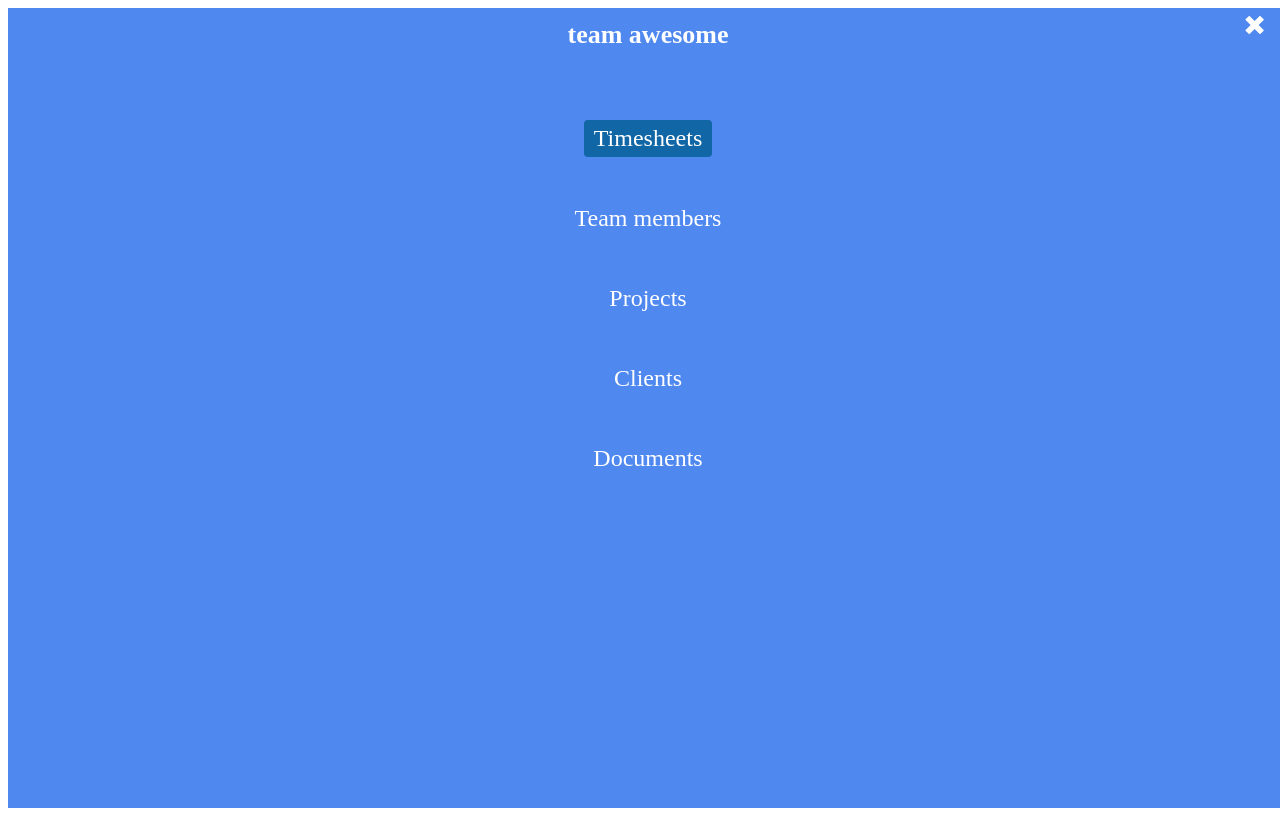
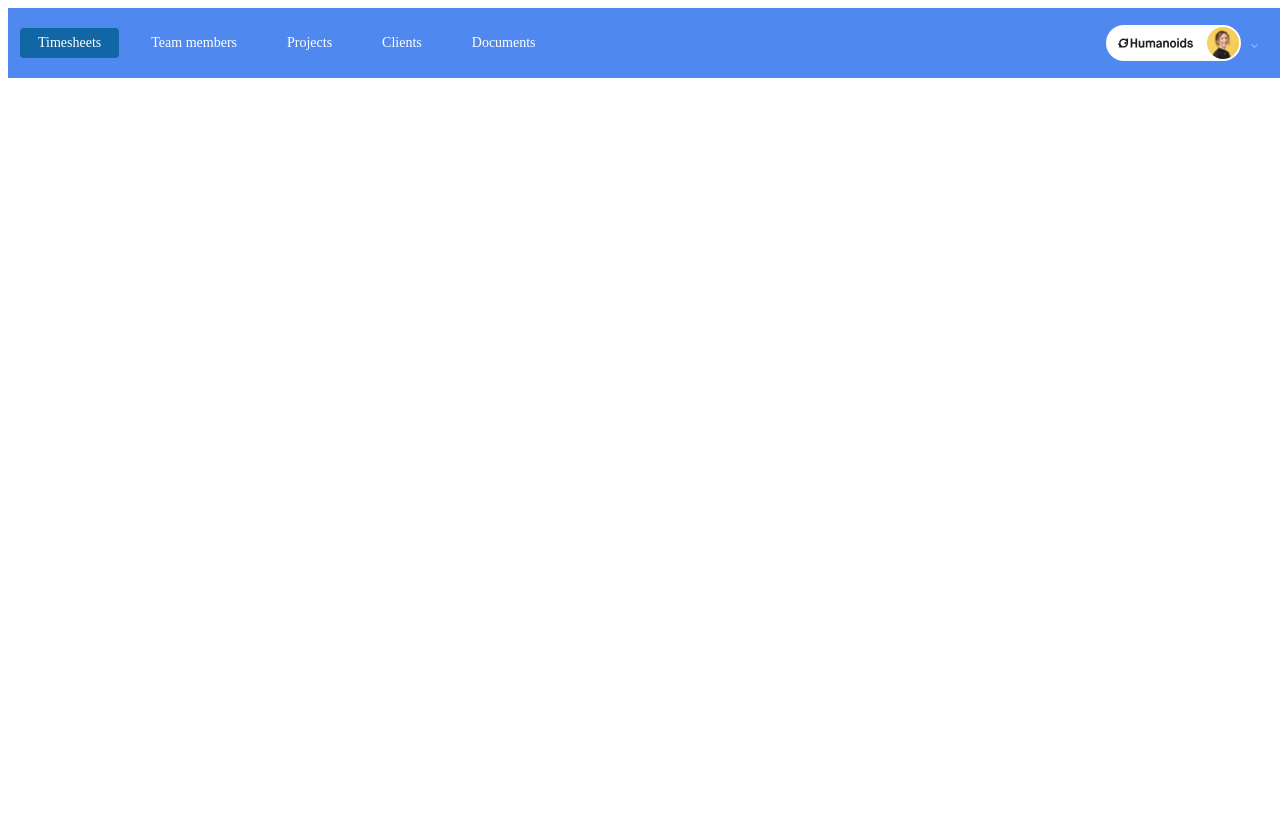
Before and after one commit to humanoidsbv/team-awesome-amijs, a Next.js app: page / in a window 1280 px wide. Built offline with nearby package versions, Linux system fonts and the light colour scheme.

Commit message:
Add desktop navigation

```diff
--- /dev/null
+++ b/next.config.js
@@ -0,0 +1,12 @@
+module.exports = {
+    webpack(config) {
+        config.module.rules.push({
+            test: /\.svg$/,
+            issuer: {
+            test: /\.(js|ts)x?$/,
+        },
+        use: ['@svgr/webpack'],
+    })
+    return config;
+    },
+};
--- a/package.json
+++ b/package.json
@@ -23,5 +23,8 @@
     "react": "^17.0.2",
     "react-dom": "^17.0.2",
     "styled-components": "^5.2.3"
+  },
+  "devDependencies": {
+    "@svgr/webpack": "^5.5.0"
   }
 }
--- /dev/null
+++ b/src/components/AccountButton.jsx
@@ -0,0 +1,20 @@
+import ArrowIcon from '../../public/assets/arrow-down.svg';
+import HumanoidsLogo from '../../public/assets/humanoids-logo.svg'
+
+import * as Styled from '../components/AccountButton.styled';
+
+function AccountButton () {
+    return (
+        <Styled.AccountWrapper>
+            <Styled.AccountButton>
+                <HumanoidsLogo />
+                <Styled.AccountPicture src="/assets/antje.jpg" />
+            </Styled.AccountButton>
+            <Styled.AccountArrow>
+                <ArrowIcon />
+            </Styled.AccountArrow>
+        </Styled.AccountWrapper>
+    )
+}
+
+export default AccountButton;
--- /dev/null
+++ b/src/components/AccountButton.styled.js
@@ -0,0 +1,49 @@
+import styled from 'styled-components';
+
+export const AccountWrapper = styled.div`
+    display: none;
+
+    @media screen and (min-width: 1024px) {
+        display: flex;
+        align-items: center;
+        margin: 0 30px 0 0;
+
+        &:hover {
+            cursor: pointer;
+        }
+    }
+`
+
+export const AccountButton = styled.div`
+    @media screen and (min-width: 1024px) {
+        align-items: center;
+        background-color: #ffffff;
+        border-radius: 18px;
+        display: flex;
+        height: 36px;
+        justify-content: space-between;
+        width: 135px;
+
+        > svg {
+            height: 10px;
+            width: 75px;
+            margin: 0 0 0 12px;
+        }
+    }
+`
+
+export const AccountPicture = styled.img`
+    @media screen and (min-width: 1024px) {
+        border-radius: 16px;
+        height: 32px;
+        width: 32px;
+        margin: 0 2px 0 0;
+    }
+`
+
+export const AccountArrow = styled.div`
+    @media screen and (min-width: 1024px) {
+        border-radius: 0.5px;
+        margin: 0 0 0 10px;
+    }
+`
--- a/src/components/Header.jsx
+++ b/src/components/Header.jsx
@@ -1,23 +1,24 @@
 import React, { useState } from 'react';
 import Navigation from '../components/Navigation';
+import AccountButton from '../components/AccountButton';
 
 import * as Styled from '../components/Header.styled';
+import HamburgerIcon from '../../public/assets/group.svg';
+import CrossIcon from '../../public/assets/shape.svg';
 
 function Header() {
 
     const [isOpen, setIsOpen] = useState(false);
     const handleClick = () => setIsOpen(!isOpen);
 
-    console.log(isOpen)
-
     return(
         <Styled.Header isOpen={isOpen}>
             <Styled.Title>team awesome</Styled.Title>
             <Styled.Button onClick={handleClick}>
-                <Styled.Cross isOpen={isOpen} src="/assets/shape.svg" />
-                <Styled.Hamburger isOpen={isOpen} src="/assets/group.svg" />
+                {isOpen ? <CrossIcon /> : <HamburgerIcon />}
             </Styled.Button>
             <Navigation isOpen={isOpen} />
+            <AccountButton />
         </Styled.Header>
     );
 }
--- a/src/components/Header.styled.js
+++ b/src/components/Header.styled.js
@@ -5,6 +5,13 @@ export const Header = styled.header`
     height: ${props => props.isOpen ? '50px' : '100vh'};
     width: 100vw;
     transition: height 0.2s;
+
+    @media screen and (min-width: 1024px) {
+        display: flex;
+        height: 70px;
+        justify-content: space-between;
+        align-items: center;
+    }
 `;
 
 export const Button = styled.button`
@@ -16,14 +23,10 @@ export const Button = styled.button`
     right: 15px;
     top: 15px;
     width: 20px;
-`
 
-export const Cross = styled.img`
-    display: ${props => props.isOpen ? 'none' : 'block'};
-`
-
-export const Hamburger = styled.img`
-    display: ${props => props.isOpen ? 'block' : 'none'};
+    @media screen and (min-width: 1024px) {
+    display: none;
+    }
 `
 
 export const Title = styled.h1`
@@ -33,4 +36,8 @@ export const Title = styled.h1`
     margin: 0;
     padding: 12px 0 70px 0;
     text-align: center;
+
+    @media screen and (min-width: 1024px) {
+    display: none;
+    }
 `;
--- a/src/components/Navigation.styled.js
+++ b/src/components/Navigation.styled.js
@@ -12,7 +12,11 @@ export const NavList = styled.ul`
   margin: 0;
   padding: 0;
 
-  transition: display 0.2s;
+  @media screen and (min-width: 1024px) {
+    flex-direction: row;
+    font-size: 14px;
+    height: 70px;
+  }
 `;
 
 export const ListItem = styled.li`
@@ -24,4 +28,17 @@ export const ListItem = styled.li`
   &:first-child {
     margin: 0;
   }
+
+  @media screen and (min-width: 1024px) {
+    margin: 0 0 0 14px;
+    padding: 7px 18px;
+
+    &:hover {
+      cursor: pointer;
+    }
+
+    &:first-child {
+      margin: 0 0 0 12px;
+    }
+  }
 `;
```
Also changed, not shown: public/assets/humanoids-logo.svg, 1 other file (tests, documents, lock files or other folders).
